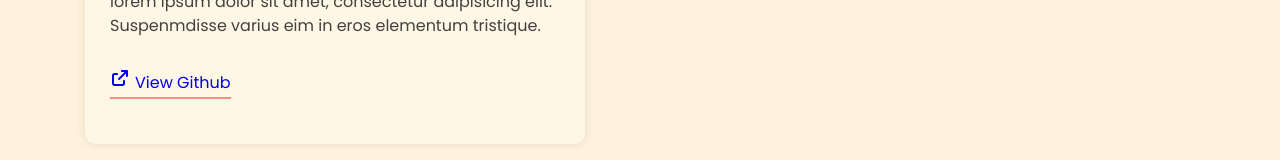
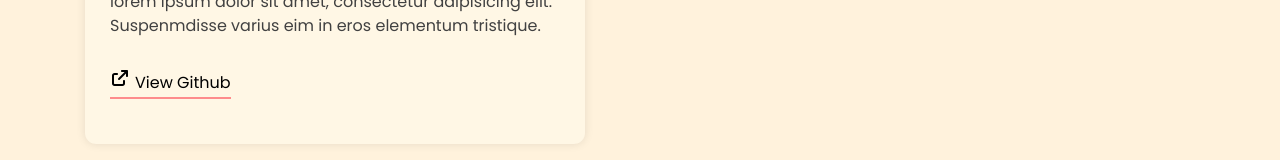
Before and after one commit to amyfan7/portfolio-react, a React (Create React App) app: page / in a window 1280 px wide. Shown: the part 2906-3066 px from the top of the page. Built offline with nearby package versions, Linux system fonts and the light colour scheme.

Commit message:
update styling

```diff
--- a/src/App.css
+++ b/src/App.css
@@ -494,6 +494,7 @@ h3 {
     font-weight: 400;
     cursor: pointer;
     transition: all 0.2s ease-in-out;
+    color: var(--black);
 }
 .projects--link:hover {
     font-weight: 700;
```
